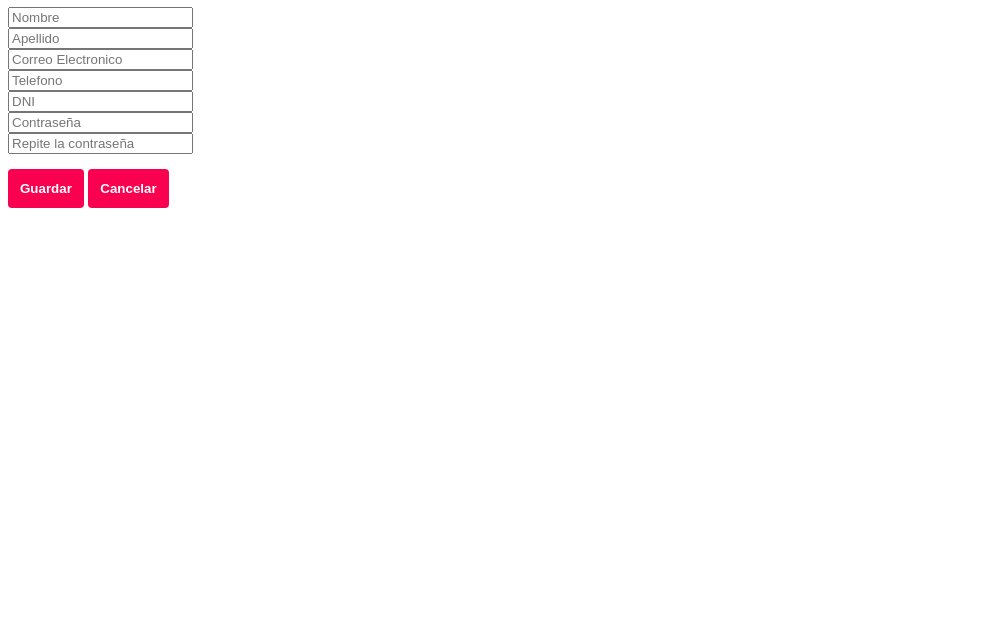
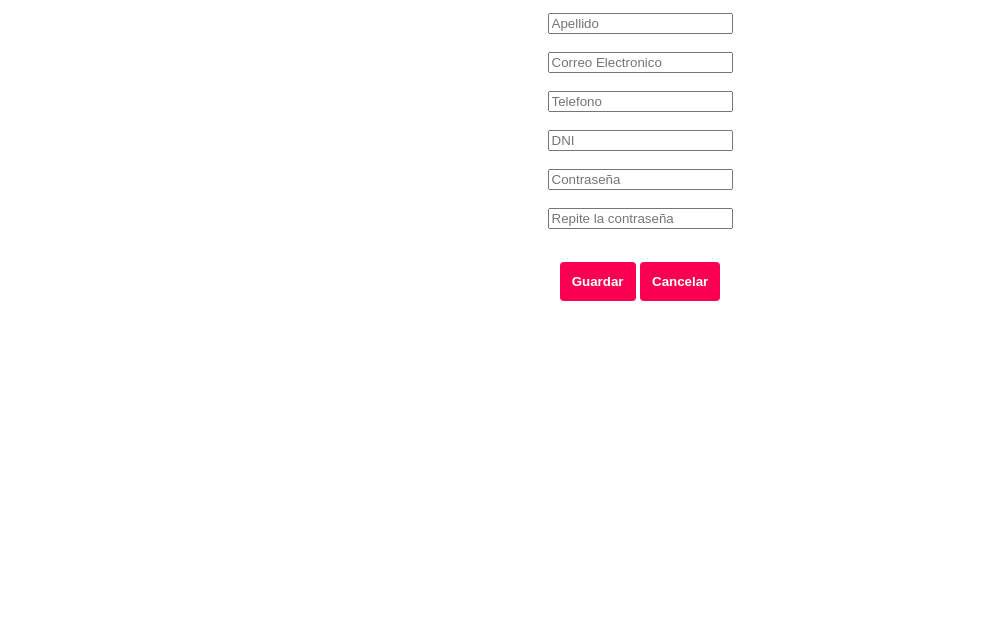
Before and after one commit to vbobarini/practica-1, a plain HTML site: page front/registrar.html in a window 1280 px wide. Shown: the part 179-800 px from the top of the page, without its empty margins (0-1006 px from the left). Drawn offline with Linux system fonts and the light colour scheme.

Commit message:
realice ajustes en la apariencia del registro

```diff
--- a/front/css/styles.css
+++ b/front/css/styles.css
@@ -29,8 +29,9 @@ font-family: -apple-system, BlinkMacSystemFont, 'Segoe UI', Roboto, Oxygen, Ubun
     justify-content: center;
     margin-top: 45px;
 }
-.user {
-    margin-right: 40px;
+
+.usuario-form {
+	text-align: center;
 }
 .btn {
     margin-top: 15px;
--- a/front/registrar.html
+++ b/front/registrar.html
@@ -8,7 +8,7 @@
     <title>Registro</title>
 </head>
 <body>    <nav>
-    <ul>
+    <ul class="menu">
         <li><a href="#">INICIO</a> </li>
         <li><a href="#">PRODUCTOS</a> </li>
         <li><a href="#">CONTACTO</a> </li>
@@ -17,18 +17,21 @@
     </ul>
 </nav>
     <h1 class="title">Registro</h1>
-    <form action=""><div>
-        <input class="user" placeholder="Nombre" type="text"></div><div>
-        <input class="user" placeholder="Apellido" type="text"><div><div>
-        <input class="user" placeholder="Correo Electronico" type="text"><div><div>
-        <input class="user" placeholder="Telefono" type="text"><div></div>
-        <input class="user" placeholder="DNI" type="text"><div></div>
-        <input class="user" placeholder="Contraseña" type="text"><div></div>
-        <input class="user" placeholder="Repite la contraseña" type="text"><div></div>
-        <button class="btn">Guardar</button> <button class="btn">Cancelar</button>
+    <div class="usuario-form">
+        <form action="">
+            <input class="user" placeholder="Nombre" type="text"><br><br>
+            <input class="user" placeholder="Apellido" type="text"><br><br>
+            <input class="user" placeholder="Correo Electronico" type="text"><br><br>
+            <input class="user" placeholder="Telefono" type="text"><br><br>
+            <input class="user" placeholder="DNI" type="text"><br><br>
+            <input class="user" placeholder="Contraseña" type="text"><br><br>
+            <input class="user" placeholder="Repite la contraseña" type="text"><br><br>
+            <button class="btn">Guardar</button> <button class="btn">Cancelar</button>
 
 
-    </form>
+        </form>
+    </div>
+
 
 </body>
 </html>
```
